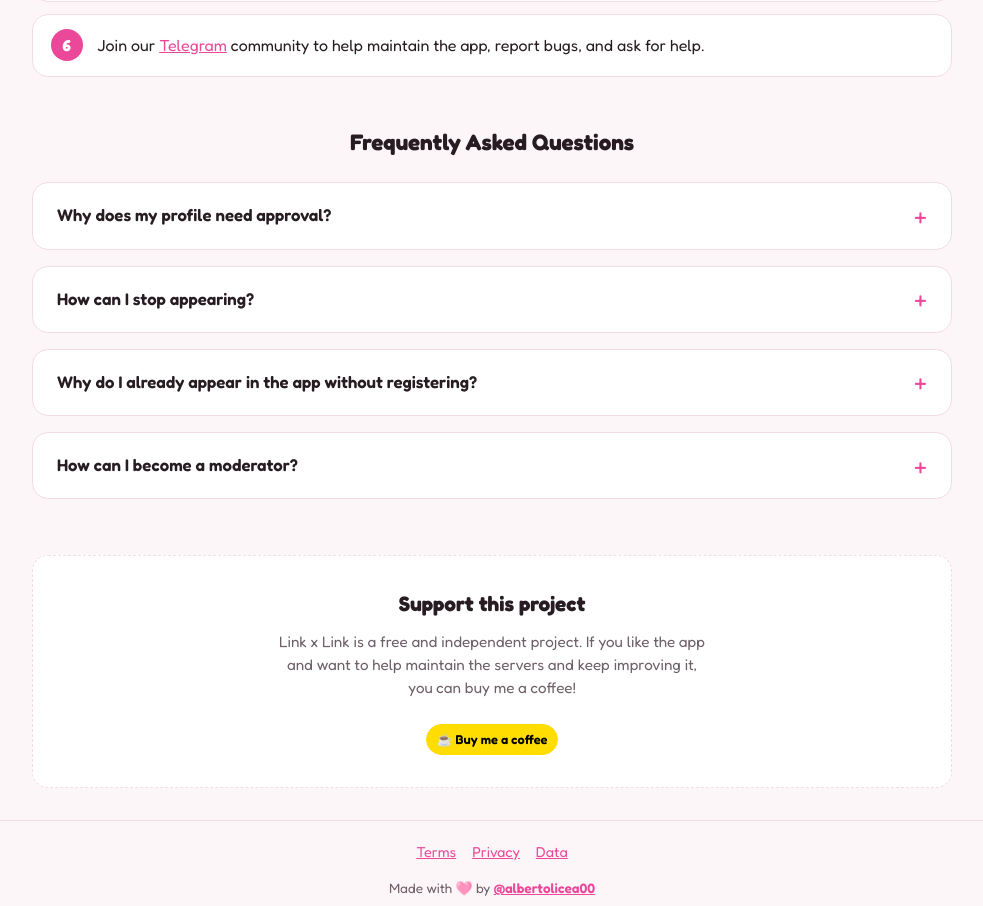
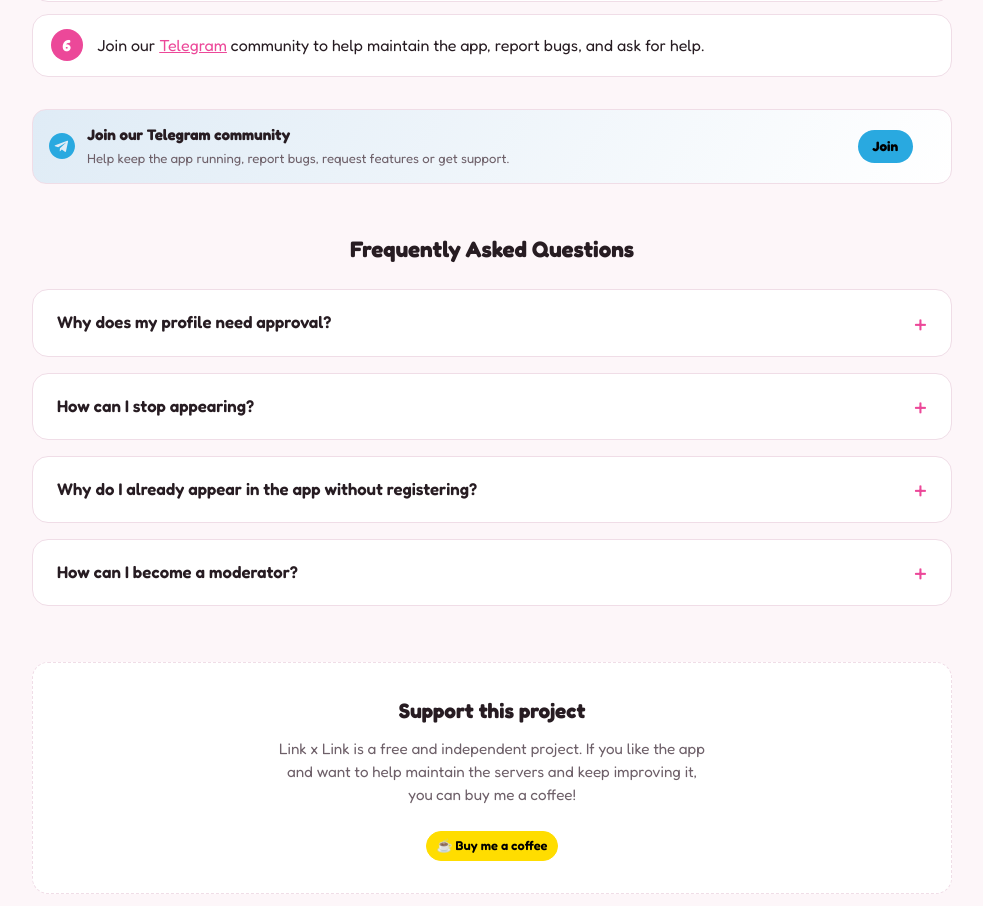
Before and after one commit to albertolicea00/linkXlink, a React (Vite) app: page / in a window 1280 px wide. Shown: the part 1253-2159 px from the top of the page, without its empty margins (148-1131 px from the left). Built offline with nearby package versions, Linux system fonts and the light colour scheme; no server answers.

Commit message:
feat(landing): integrate TelegramBanner and WhatsAppBanner components into Landing page

```diff
--- a/src/components/TelegramBanner.tsx
+++ b/src/components/TelegramBanner.tsx
@@ -14,11 +14,15 @@ function TelegramIcon() {
 /**
  * Community CTA: for now the Telegram channel doubles as bug/feature reports
  * and customer service. Link comes from app-config (`community_telegram_url`).
- * Dismissable — snoozed for `community_banner_snooze_days`, not forever.
+ *
+ * `dismissable` (default) shows an X and snoozes the banner for
+ * `community_banner_snooze_days`. Pass false where the banner is part of the
+ * page's own content (the landing) — there it always shows, and a dismiss made
+ * elsewhere doesn't hide it either.
  */
-export function TelegramBanner() {
+export function TelegramBanner({ dismissable = true }: { dismissable?: boolean }) {
   const { t } = useTranslation()
-  const [dismissed, setDismissed] = useState(() => isBannerDismissed('telegram'))
+  const [dismissed, setDismissed] = useState(() => dismissable && isBannerDismissed('telegram'))
 
   if (dismissed) return null
 
@@ -27,7 +31,7 @@ export function TelegramBanner() {
     // so the shell positions it over the banner instead.
     <div className="tg-banner-shell">
       <a
-        className="tg-banner"
+        className={`tg-banner${dismissable ? '' : ' tg-banner--no-close'}`}
         href={appConfig.community_telegram_url}
         target="_blank"
         rel="noopener noreferrer"
@@ -39,6 +43,7 @@ export function TelegramBanner() {
         </span>
         <span className="tg-banner__cta">{t('community.join')}</span>
       </a>
+      {dismissable && (
         <button
           type="button"
           className="tg-banner__close"
@@ -51,6 +56,7 @@ export function TelegramBanner() {
         >
           ×
         </button>
+      )}
     </div>
   )
 }
--- a/src/components/WhatsAppBanner.tsx
+++ b/src/components/WhatsAppBanner.tsx
@@ -15,18 +15,18 @@ function WhatsAppIcon() {
  * Community CTA for the WhatsApp group — same shape as the Telegram banner,
  * green WhatsApp styling. Link comes from app-config (`community_whatsapp_url`);
  * renders nothing while that URL is empty (feature not configured yet).
- * Dismissable — snoozed for `community_banner_snooze_days`, not forever.
+ * `dismissable` works exactly as in TelegramBanner.
  */
-export function WhatsAppBanner() {
+export function WhatsAppBanner({ dismissable = true }: { dismissable?: boolean }) {
   const { t } = useTranslation()
-  const [dismissed, setDismissed] = useState(() => isBannerDismissed('whatsapp'))
+  const [dismissed, setDismissed] = useState(() => dismissable && isBannerDismissed('whatsapp'))
 
   if (!appConfig.community_whatsapp_url || dismissed) return null
 
   return (
     <div className="tg-banner-shell">
       <a
-        className="tg-banner tg-banner--whatsapp"
+        className={`tg-banner tg-banner--whatsapp${dismissable ? '' : ' tg-banner--no-close'}`}
         href={appConfig.community_whatsapp_url}
         target="_blank"
         rel="noopener noreferrer"
@@ -38,6 +38,7 @@ export function WhatsAppBanner() {
         </span>
         <span className="tg-banner__cta">{t('community.join')}</span>
       </a>
+      {dismissable && (
         <button
           type="button"
           className="tg-banner__close"
@@ -50,6 +51,7 @@ export function WhatsAppBanner() {
         >
           ×
         </button>
+      )}
     </div>
   )
 }
--- a/src/pages/Landing.tsx
+++ b/src/pages/Landing.tsx
@@ -3,6 +3,8 @@ import { Link, useNavigate } from 'react-router-dom'
 import { Trans, useTranslation } from 'react-i18next'
 import { ThemeToggle } from '../components/ThemeToggle'
 import { SocialsCard } from '../components/SocialsCard'
+import { TelegramBanner } from '../components/TelegramBanner'
+import { WhatsAppBanner } from '../components/WhatsAppBanner'
 import { SupportCard } from '../components/SupportCard'
 import { SiteFooter } from '../components/SiteFooter'
 import { usePageMeta } from '../hooks/usePageMeta'
@@ -187,6 +189,10 @@ export function Landing({ lang }: Props) {
         </section>
 
         <SocialsCard />
+        {/* Part of the landing's own content — no X, and unaffected by a
+            dismiss made on /account. */}
+        <TelegramBanner dismissable={false} />
+        <WhatsAppBanner dismissable={false} />
 
         <section className="landing__faq" style={{ marginTop: '3rem' }}>
           <h2>{t('landing.faqTitle')}</h2>
```
Lines whose indentation alone changed are shown as unchanged.
